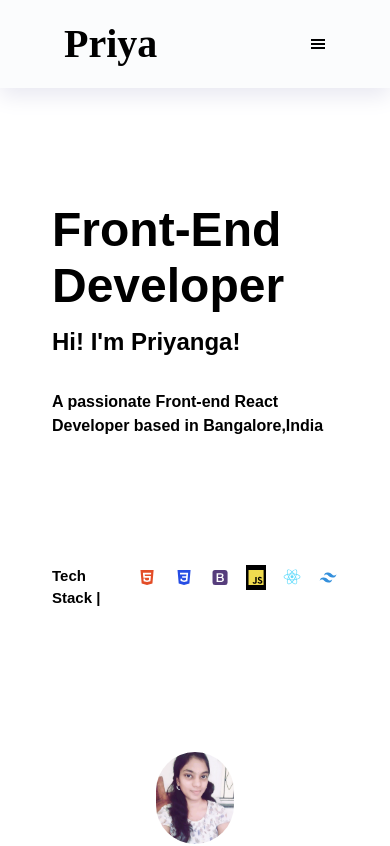
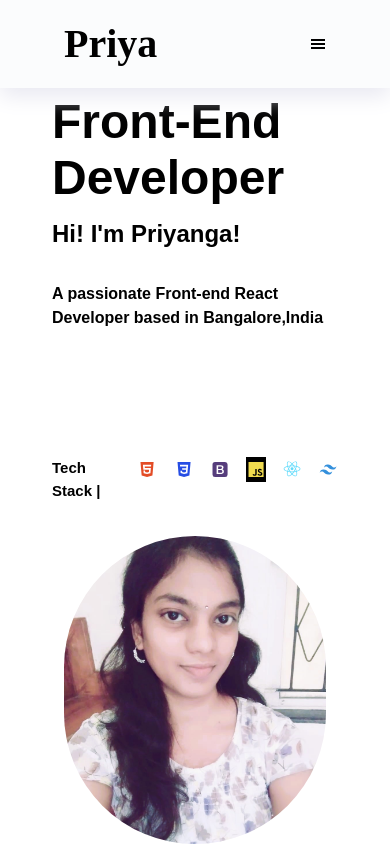
Before and after one commit to Priyanga-Developer/Portfolio, a React (Create React App) app: page / in a window 390 px wide. Shown: the top 846 px of the page. Built offline with nearby package versions, Linux system fonts and the light colour scheme; some icons are missing.

Commit message:
responsive

```diff
--- a/src/App.js
+++ b/src/App.js
@@ -6,7 +6,7 @@ import Contact from "./Components/Contact";
 
 function App() {
   return (
-    <div className="App w-full h-screen" >
+    <div className="App w-full h-screen overflow-x-hidden" >
             <NavBar/>
             <Home/>
             <About/>
--- a/src/Components/Home.jsx
+++ b/src/Components/Home.jsx
@@ -28,7 +28,7 @@ const Home = () => {
             </div>
             </div>
 
-            <div className=' w-[30%] rounded-full '>
+            <div className=' sm:w-[30%] rounded-full '>
                 <img src={Logo} alt="My Profile" className='rounded-full object-cover float-right'/>
             </div>
         </div>
--- a/src/Components/Projects.jsx
+++ b/src/Components/Projects.jsx
@@ -42,7 +42,7 @@ const Projects = () => {
               <p className='text-2xl  font-bold inline text-blue-600 py-2' >PORTFOLIO</p>
               <p className='text-xl  font-bold inline text-[black] py-4'>Check out my work right here</p>
 
-                <div className='grid  gap-36 px-12 pt-10 '>
+                <div className='grid justify-center items-center gap-36 px-12 pt-10 '>
                   {portfolios.map(({id,title,src,details,tech1,tech2,tech3,tech4,tech5,tech6,code,demo})=>
                                 <div key={id} className='flex flex-col justify-center items-center lg:flex-row lg:gap-6'>
                                 <div className='md:w-1/2  w-[100%] h-[100%]'>
```
